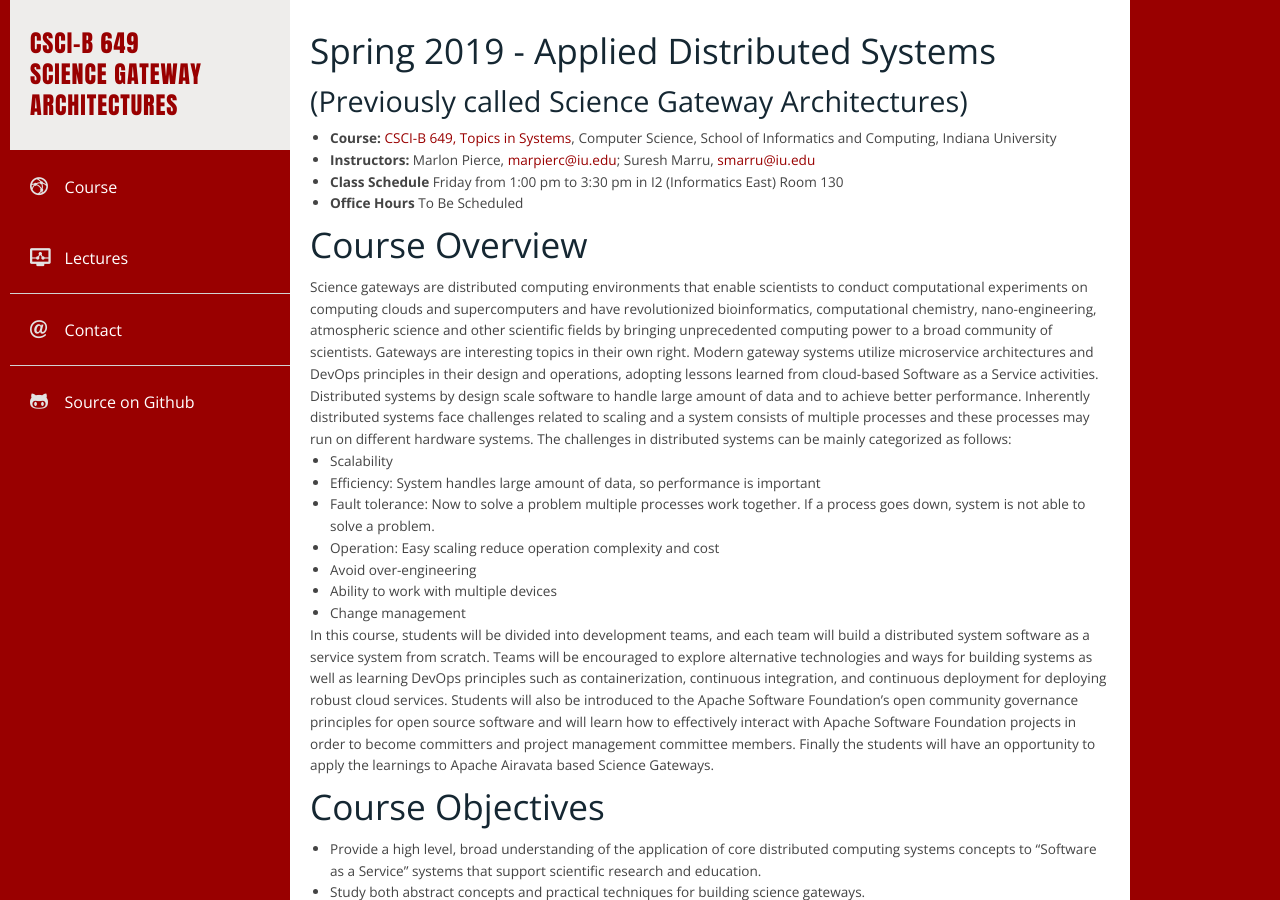
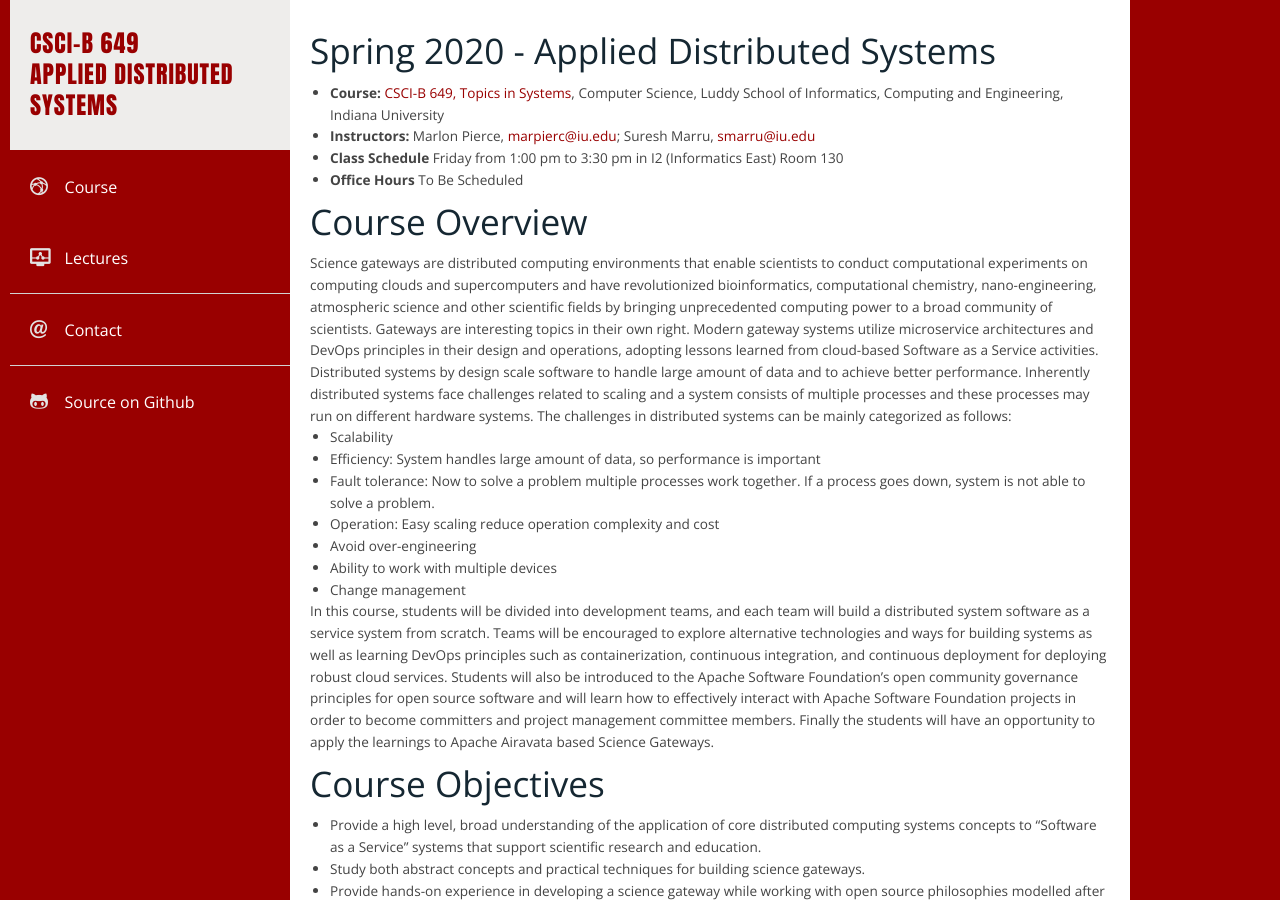
Before and after one commit to airavata-courses/airavata-courses.github.io, a Jekyll site: the page built from index.md, in a window 1280 px wide and 900 px high. Built offline with Jekyll 4.4.1, drawn with Linux system fonts in a browser that asks for light colours; our own code applies the rules of GitHub Pages for plain Markdown files.

Commit message:
starting 2020 updates

```diff
--- a/_config.yml
+++ b/_config.yml
@@ -1,4 +1,4 @@
-title:               Science Gateway Architectures
+title:               Applied Distributed Systems
 tagline:             OpenSource and DevOps
 description:        'Course on applying Open Source, Distributed Computing, Computational Science Principles'
 url:                 http://courses.airavata.org/
--- a/_includes/sidebar.html
+++ b/_includes/sidebar.html
@@ -1,6 +1,6 @@
     <div class="s-12 m-4 l-3">
         <div class="logo-box">
-            <h1><a href="index.html">CSCI-B 649 <br/> Science Gateway Architectures</a></h1>
+            <h1><a href="index.html">CSCI-B 649 <br/> Applied Distributed Systems</a></h1>
         </div>
         <div class="aside-nav">
             <ul class="chevron">
--- a/index.md
+++ b/index.md
@@ -2,10 +2,9 @@
 layout: default
 ---
 
-## Spring 2019 - Applied Distributed Systems
-### (Previously called Science Gateway Architectures)
+## Spring 2020 - Applied Distributed Systems
 
-* **Course:** [CSCI-B 649, Topics in Systems](https://www.soic.indiana.edu/graduate/courses/index.html?number=b649&department=CSCI){:target="_blank"}, Computer Science, School of Informatics and Computing, Indiana University
+* **Course:** [CSCI-B 649, Topics in Systems](https://luddy.indiana.edu/academics/courses/class/iub-spring-2020-csci-b649){:target="_blank"}, Computer Science, Luddy School of Informatics, Computing and Engineering, Indiana University
 * **Instructors:** Marlon Pierce, [marpierc@iu.edu](mailto:marpierc@iu.edu); Suresh Marru, [smarru@iu.edu](mailto:smarru@iu.edu)
 
 * **Class Schedule** Friday from 1:00 pm to 3:30 pm in I2 (Informatics East) Room 130
```
